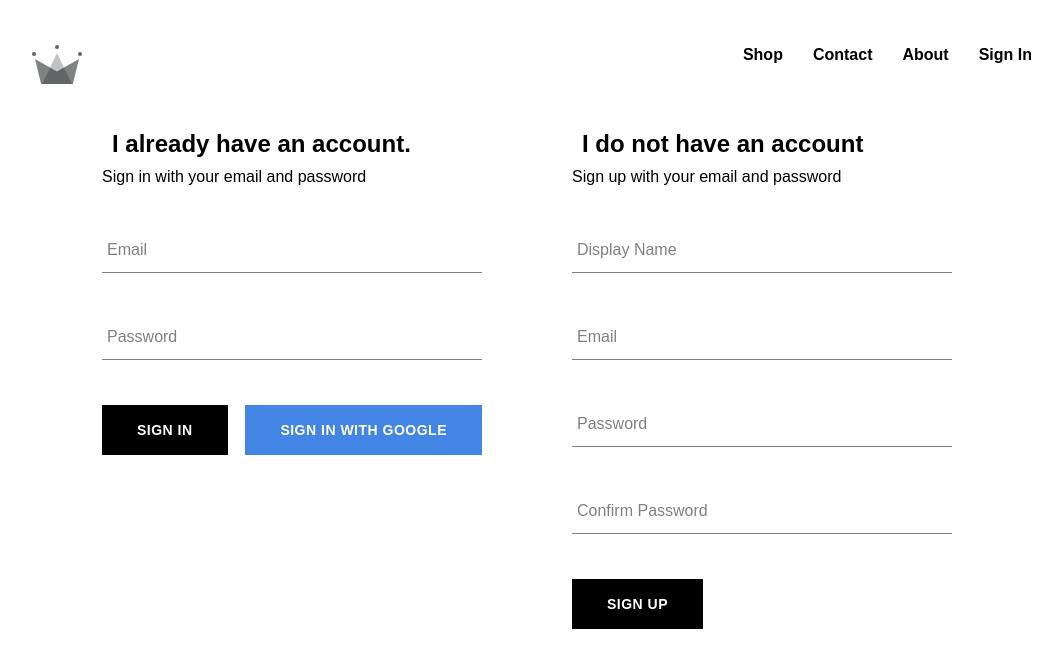
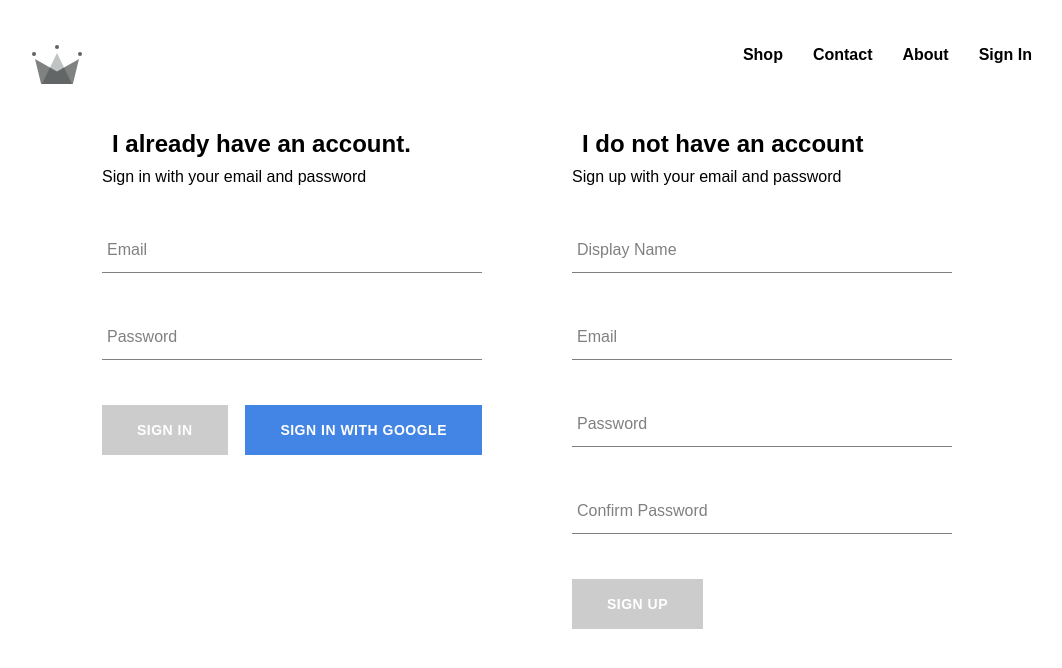
Before and after one commit to jamesv28/crown-clothing, a React (Create React App) app: page /signin in a window 1280 px wide. Shown: the top 668 px of the page, without its empty margins (113-1175 px from the left). Built offline with nearby package versions, Linux system fonts and the light colour scheme; no server answers; a web font is replaced by a local one.

Commit message:
added disabled styling and state to sign up and sign in form

```diff
--- a/src/components/button/button.styles.scss
+++ b/src/components/button/button.styles.scss
@@ -19,6 +19,13 @@
       border: 1px solid black;
     }
 
+    &:disabled {
+      background-color: #ccc;
+      color: white;
+      border: none;
+      cursor: not-allowed;
+    }
+
     &.google-sign-in {
       background-color: #4285e4;
       color: white;
--- a/src/components/sign-in/sign-in.component.jsx
+++ b/src/components/sign-in/sign-in.component.jsx
@@ -68,7 +68,7 @@ class SignInComponent extends Component {
                         required
                     />
                     <div className="buttons">
-                        <Button type="submit">Sign In</Button>
+                        <Button disabled={email.length && password.length >= 1 ? false : true} type="submit">Sign In</Button>
                         <Button type="button" onClick={signInWithGoogle} isGoogleSignIn>Sign in with Google</Button>
                     </div>
                 </form>
--- a/src/components/sign-up/sign-up.component.jsx
+++ b/src/components/sign-up/sign-up.component.jsx
@@ -101,7 +101,7 @@ class SignUpComponent extends React.Component {
                         required
                         label="Confirm Password"
                     />
-                    <Button type="submit">Sign Up</Button>
+                    <Button type="submit" disabled={displayName.length && email.length && password.length && confirmPassword.length >= 1 ? false : true}>Sign Up</Button>
                 </form>
             </div>
         )
```
